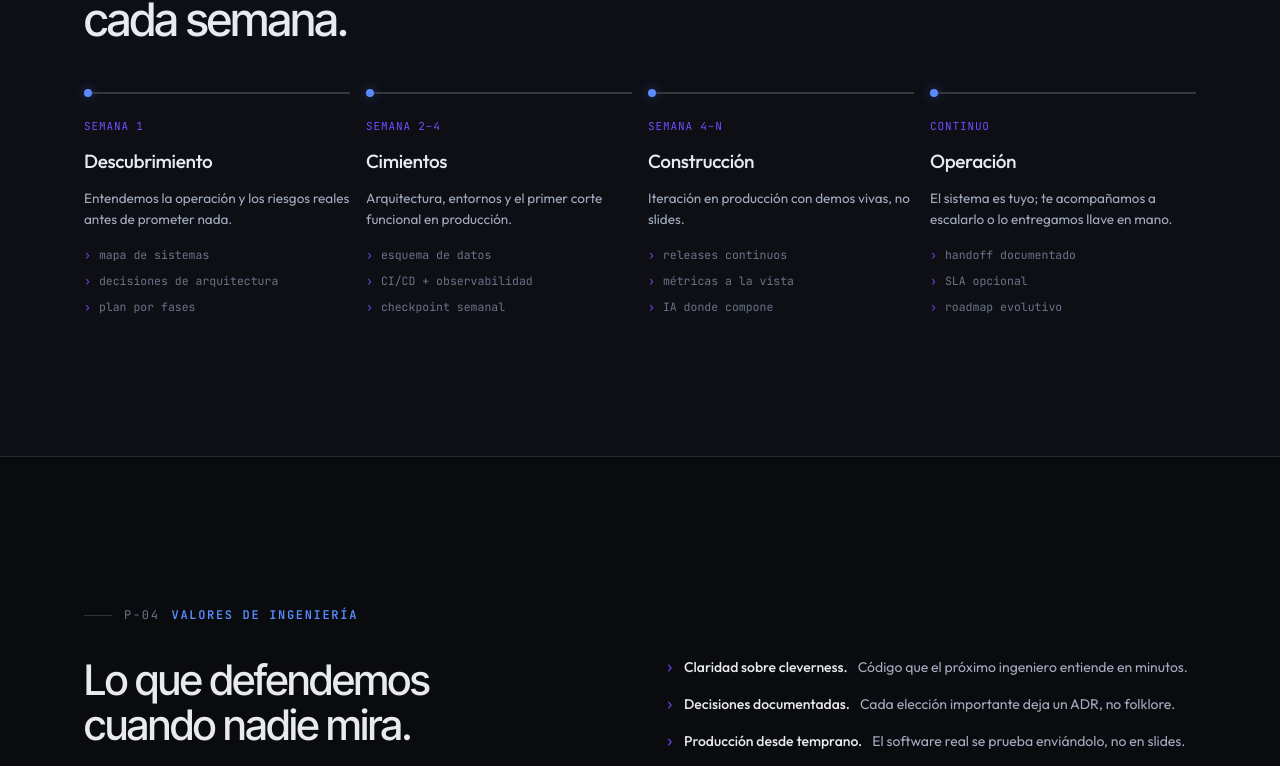
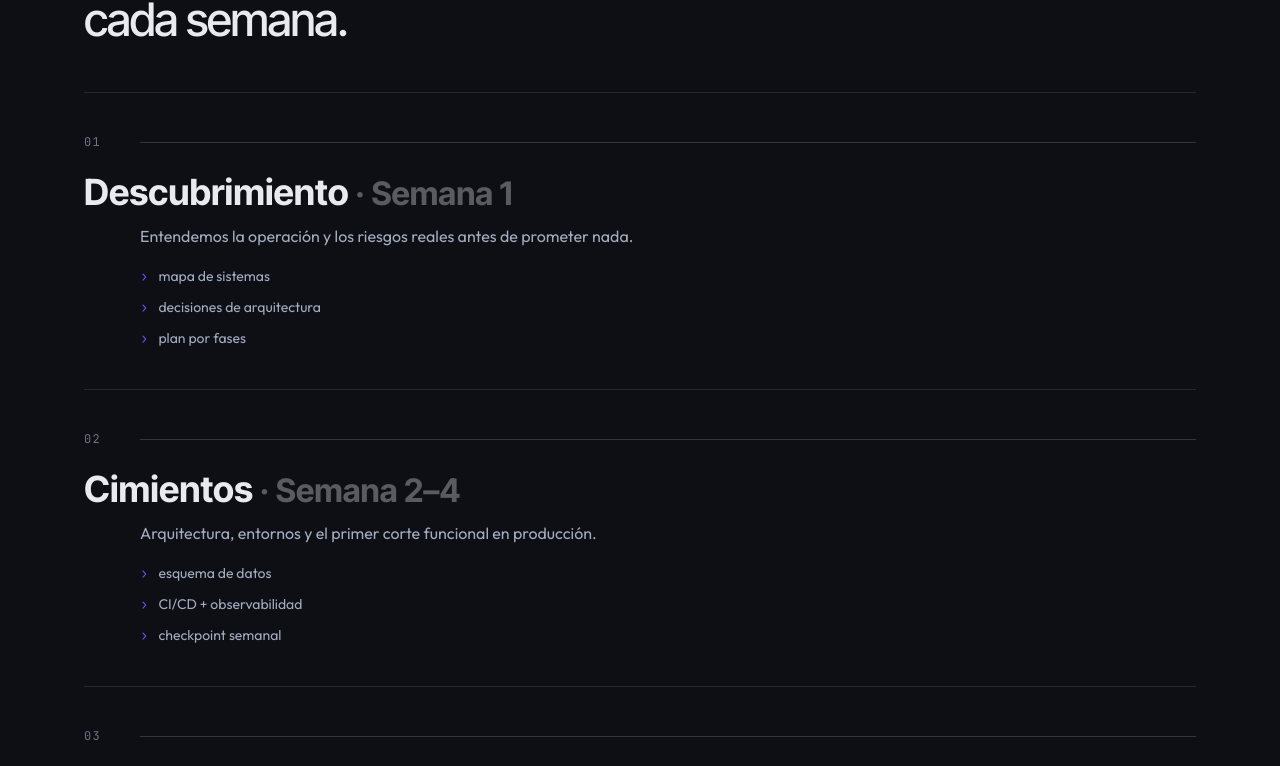
Before and after one commit to juandi-blip/aureo-landing, a React (Vite) app: page /metodo in a window 1280 px wide. Shown: the part 3294-4060 px from the top of the page. Built offline with nearby package versions, Linux system fonts and the light colour scheme.

Commit message:
feat: editorial 01/02/03 step layout on Metodo page

```diff
--- a/src/pages/Metodo.jsx
+++ b/src/pages/Metodo.jsx
@@ -132,27 +132,31 @@ export default function Metodo() {
           <motion.div className="services-head" style={{ maxWidth: '34ch' }} variants={fadeUp} initial="hidden" whileInView="visible" viewport={vp}>
             <h2>Sin sorpresas. Sabes qué pasa cada semana.</h2>
           </motion.div>
-          <motion.div
-            className="process-grid"
-            variants={stagger(0.12)}
-            initial="hidden"
-            whileInView="visible"
-            viewport={vp}
-          >
+          <div className="editorial-steps">
             {[
-              { wk: 'Semana 1', h: 'Descubrimiento', p: 'Entendemos la operación y los riesgos reales antes de prometer nada.', items: ['mapa de sistemas', 'decisiones de arquitectura', 'plan por fases'] },
-              { wk: 'Semana 2–4', h: 'Cimientos', p: 'Arquitectura, entornos y el primer corte funcional en producción.', items: ['esquema de datos', 'CI/CD + observabilidad', 'checkpoint semanal'] },
-              { wk: 'Semana 4–N', h: 'Construcción', p: 'Iteración en producción con demos vivas, no slides.', items: ['releases continuos', 'métricas a la vista', 'IA donde compone'] },
-              { wk: 'Continuo', h: 'Operación', p: 'El sistema es tuyo; te acompañamos a escalarlo o lo entregamos llave en mano.', items: ['handoff documentado', 'SLA opcional', 'roadmap evolutivo'] },
-            ].map(({ wk, h, p, items }) => (
-              <motion.div key={wk} className="phase" variants={fadeUp}>
-                <div className="ph-wk">{wk}</div>
-                <h4>{h}</h4>
-                <p>{p}</p>
-                <ul>{items.map((t) => <li key={t}>{t}</li>)}</ul>
-              </motion.div>
+              { no: '01', wk: 'Semana 1', h: 'Descubrimiento', p: 'Entendemos la operación y los riesgos reales antes de prometer nada.', items: ['mapa de sistemas', 'decisiones de arquitectura', 'plan por fases'] },
+              { no: '02', wk: 'Semana 2–4', h: 'Cimientos', p: 'Arquitectura, entornos y el primer corte funcional en producción.', items: ['esquema de datos', 'CI/CD + observabilidad', 'checkpoint semanal'] },
+              { no: '03', wk: 'Semana 4–N', h: 'Construcción', p: 'Iteración en producción con demos vivas, no slides.', items: ['releases continuos', 'métricas a la vista', 'IA donde compone'] },
+              { no: '04', wk: 'Continuo', h: 'Operación', p: 'El sistema es tuyo; te acompañamos a escalarlo o lo entregamos llave en mano.', items: ['handoff documentado', 'SLA opcional', 'roadmap evolutivo'] },
+            ].map(({ no, wk, h, p, items }) => (
+              <div key={no} className="editorial-step reveal">
+                <div className="editorial-step__header">
+                  <span className="editorial-step__num">{no}</span>
+                  <div className="editorial-step__line" />
+                </div>
+                <h3 className="editorial-step__title">
+                  {h}
+                  <span className="editorial-step__sub"> · {wk}</span>
+                </h3>
+                <div className="editorial-step__body">
+                  <p>{p}</p>
+                  <ul className="tick-list" style={{ marginTop: 'var(--s-4)' }}>
+                    {items.map((t) => <li key={t}>{t}</li>)}
+                  </ul>
+                </div>
+              </div>
             ))}
-          </motion.div>
+          </div>
         </div>
       </section>
 
--- a/src/styles/pages.css
+++ b/src/styles/pages.css
@@ -263,3 +263,60 @@ body.nav-open { overflow: hidden; }
   flex-direction: column;
   flex: 1;
 }
+
+/* ── Editorial steps layout (Wave 1 redesign) ── */
+.editorial-steps {
+  display: flex;
+  flex-direction: column;
+}
+
+.editorial-step {
+  padding: 2.5rem 0;
+  border-bottom: 1px solid var(--line);
+}
+.editorial-step:first-child {
+  border-top: 1px solid var(--line);
+}
+
+.editorial-step__header {
+  display: flex;
+  align-items: center;
+  gap: 1.5rem;
+  margin-bottom: 1.25rem;
+}
+
+.editorial-step__num {
+  font-family: var(--font-mono);
+  font-size: 0.75rem;
+  color: var(--step-number-color);
+  letter-spacing: 0.1em;
+  min-width: 2rem;
+  flex-shrink: 0;
+}
+
+.editorial-step__line {
+  flex: 1;
+  height: 1px;
+  background: var(--step-divider-color);
+}
+
+.editorial-step__title {
+  font-family: var(--font-display);
+  font-size: clamp(1.5rem, 3vw, 2.25rem);
+  font-weight: 700;
+  color: var(--bone);
+  line-height: 1.2;
+  margin: 0 0 0.5rem;
+}
+
+.editorial-step__sub {
+  color: var(--ghost-text-color);
+  font-size: 0.9em;
+}
+
+.editorial-step__body {
+  color: var(--bone-dim);
+  max-width: 60ch;
+  line-height: 1.7;
+  padding-left: calc(2rem + 1.5rem);
+}
```
